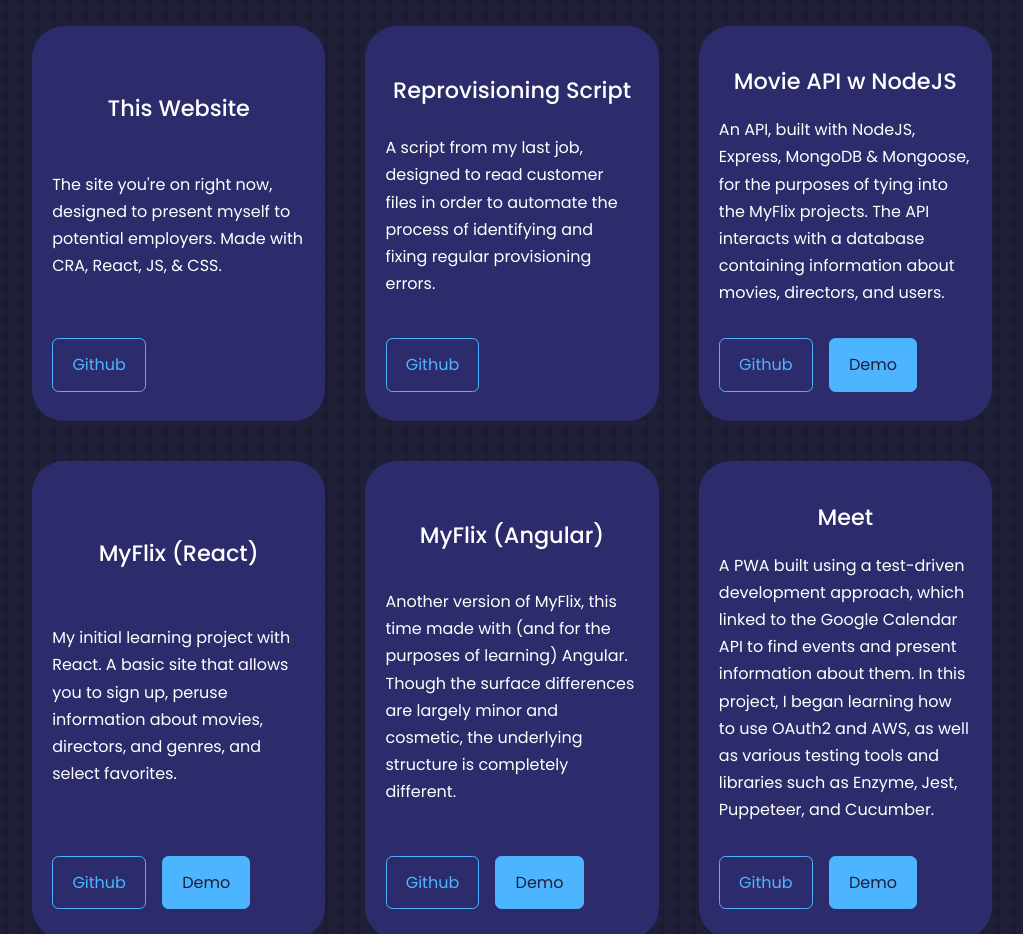
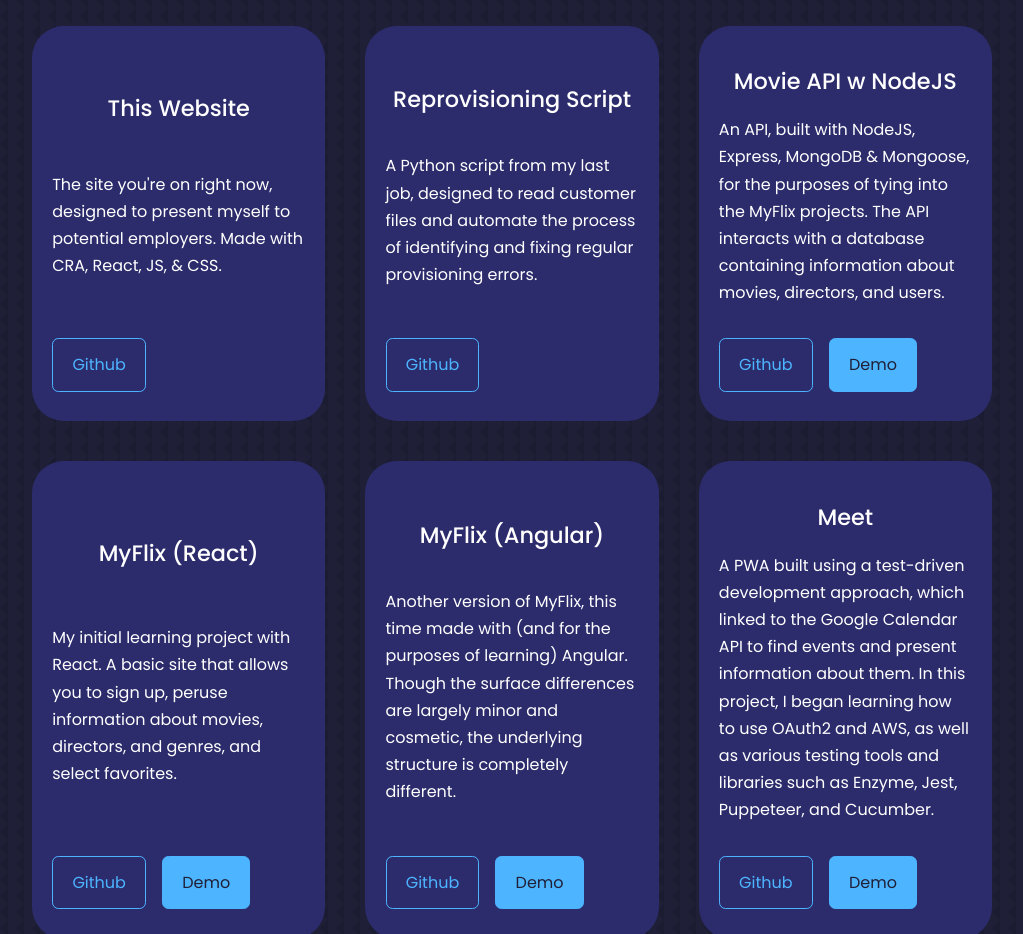
Before and after one commit to BenSchwartz96/portfolio-website, a React (Create React App) app: page / in a window 1280 px wide. Shown: the part 3080-4014 px from the top of the page, without its empty margins (128-1151 px from the left). Built offline with nearby package versions, Linux system fonts and the light colour scheme.

Commit message:
Added link to Reprovisioning Script in Portfolio section

```diff
--- a/package.json
+++ b/package.json
@@ -1,6 +1,6 @@
 {
   "name": "portfolio-website",
-  "homepage": "https://www.benschwartz-portfolio.co.uk",
+  "homepage": "https://benschwartz96.github.io/portfolio-website/",
   "version": "0.1.0",
   "private": true,
   "dependencies": {
--- a/src/components/portfolio/Portfolio.jsx
+++ b/src/components/portfolio/Portfolio.jsx
@@ -15,8 +15,8 @@ const data = [
     id: 2,
     image: '',
     title: 'Reprovisioning Script',
-    description: 'A script from my last job, designed to read customer files in order to automate the process of identifying and fixing regular provisioning errors.',
-    github: '',
+    description: 'A Python script from my last job, designed to read customer files and automate the process of identifying and fixing regular provisioning errors.',
+    github: 'https://github.com/BenSchwartz96/Redacted_Reprovisioning_Script',
     demo: 'none'
   },
   {
```
